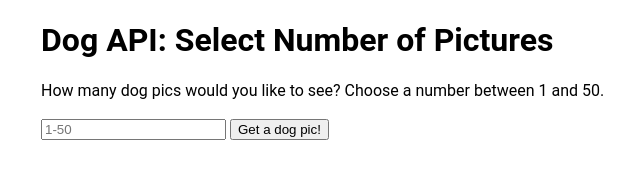
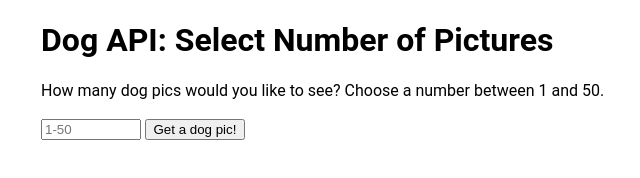
Before and after one commit to lguida/dog-pics-V2, a plain HTML site: page index.html in a window 1280 px wide. Shown: the whole page, without its empty margins (299-939 px from the left). Drawn offline with nearby package versions, Linux system fonts and the light colour scheme.

Commit message:
Add files via upload

```diff
--- a/index.html
+++ b/index.html
@@ -15,7 +15,7 @@
             <label for="photo-num">How many dog pics would you like to see? Choose a number between 1 and 50.</label>
             <br>
             <br>
-            <input type="text" id="photo-num" name="photo-num" placeholder="1-50" required>
+            <input type="number" id="photo-num" name="photo-num" placeholder="1-50" min="1" max="50" required>
             <input type="submit" value="Get a dog pic!">
         </form>
         <section class="results hidden">
--- a/main.css
+++ b/main.css
@@ -14,3 +14,6 @@
   .hidden {
     display: none;
   }
+  input{
+    width: 100px;
+  }
```
